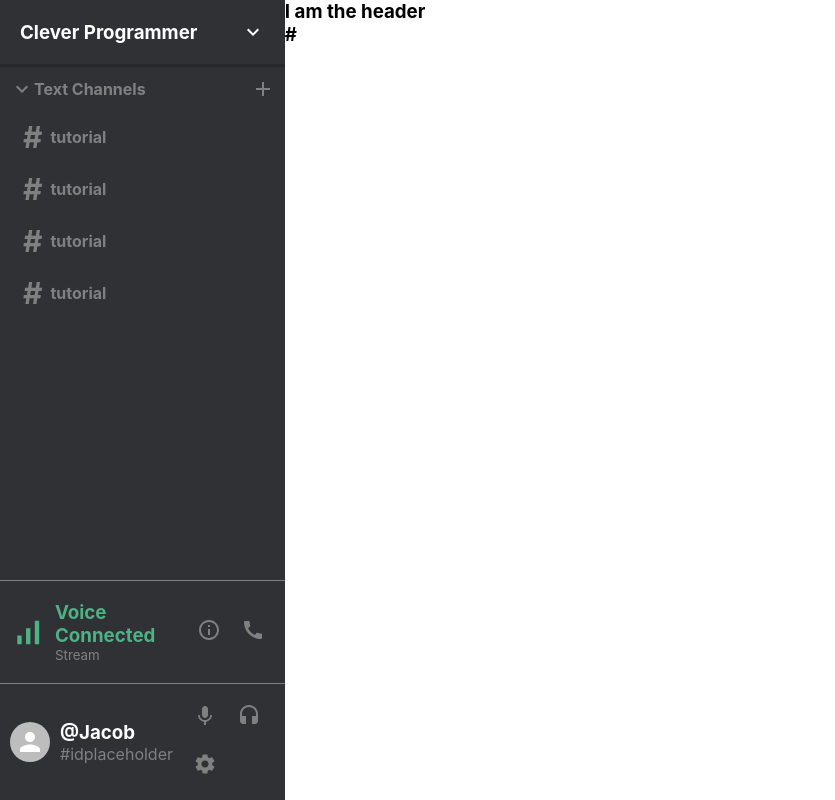
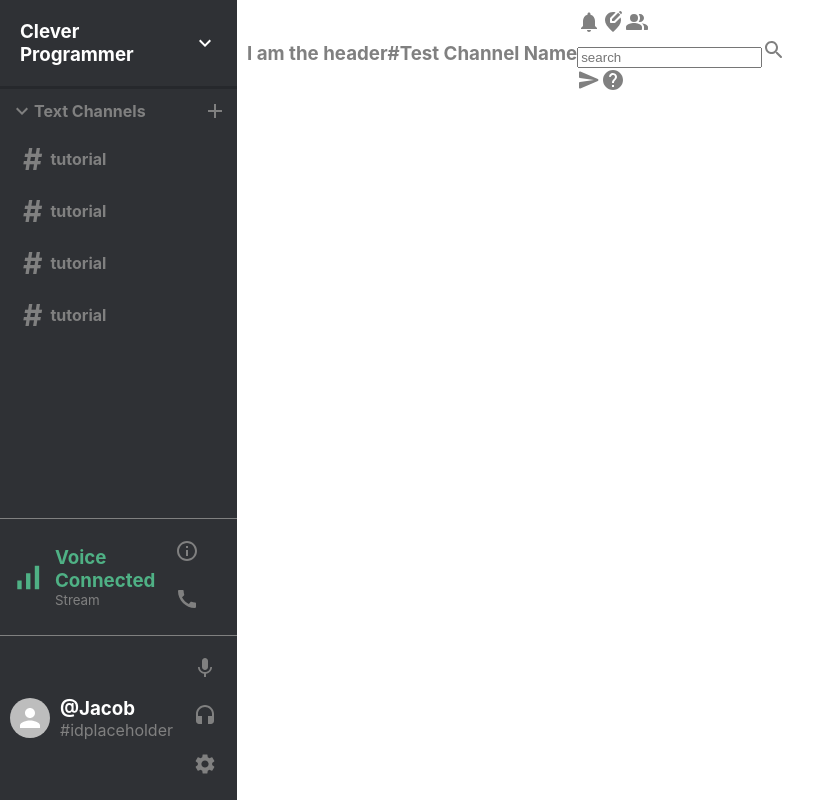
Before and after one commit to Jacob-Gramer/DiscordClone, a React (Create React App) app in the folder discord-clone/: page / in a window 1280 px wide. Shown: the whole page, without its empty margins (0-835 px from the left). Built offline with nearby package versions, Linux system fonts and the light colour scheme.

Commit message:
Imports necessary icons for ChatHeader component

```diff
--- a/discord-clone/src/ChatHeader.css
+++ b/discord-clone/src/ChatHeader.css
@@ -0,0 +1,7 @@
+.chatHeader {
+    display: flex;
+    justify-content: space-between;
+    align-items: center;
+    color: gray;
+    padding: 10px;
+}
--- a/discord-clone/src/ChatHeader.js
+++ b/discord-clone/src/ChatHeader.js
@@ -1,19 +1,34 @@
 import React from 'react';
 import "./ChatHeader.css";
+import NotificationsIcon from '@mui/icons-material/Notifications';
+import EditLocationAltRoundedIcon from '@mui/icons-material/EditLocationAltRounded';
+import PeopleAltRoundedIcon from '@mui/icons-material/PeopleAltRounded';
+import SearchRoundedIcon from '@mui/icons-material/SearchRounded';
+import SendRoundedIcon from '@mui/icons-material/SendRounded';
+import HelpRoundedIcon from '@mui/icons-material/HelpRounded';
 
 function ChatHeader() {
     return(
-        <div className="ChatHeader">
+        <div className="chatHeader">
             <h3>I am the header</h3>
             <div className="chatHeader_left">
                 <h3>
                     <span className="chatHeader_hash">
                         #
                     </span>
+                    Test Channel Name
                 </h3>
             </div>
             <div className="chatHeader_right">
-
+                <NotificationsIcon />
+                <EditLocationAltRoundedIcon />
+                <PeopleAltRoundedIcon />
+                <div className="chatHeader_search">
+                    <input placeholder="search"></input>
+                    <SearchRoundedIcon />
+                </div>
+                <SendRoundedIcon />
+                <HelpRoundedIcon />
             </div>
         </div>
     )
```
